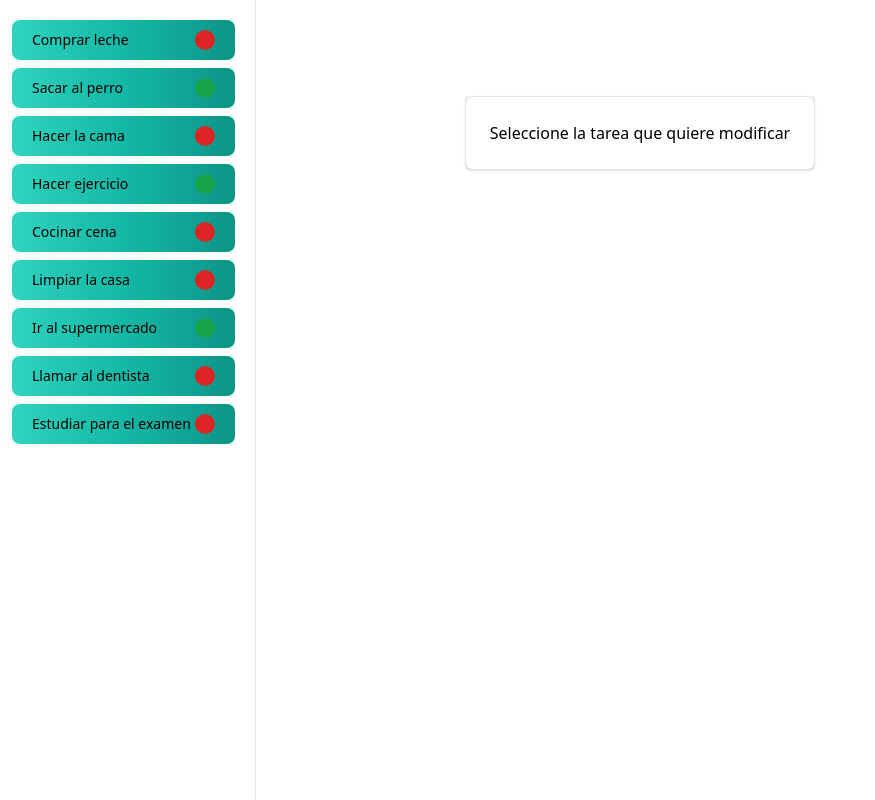
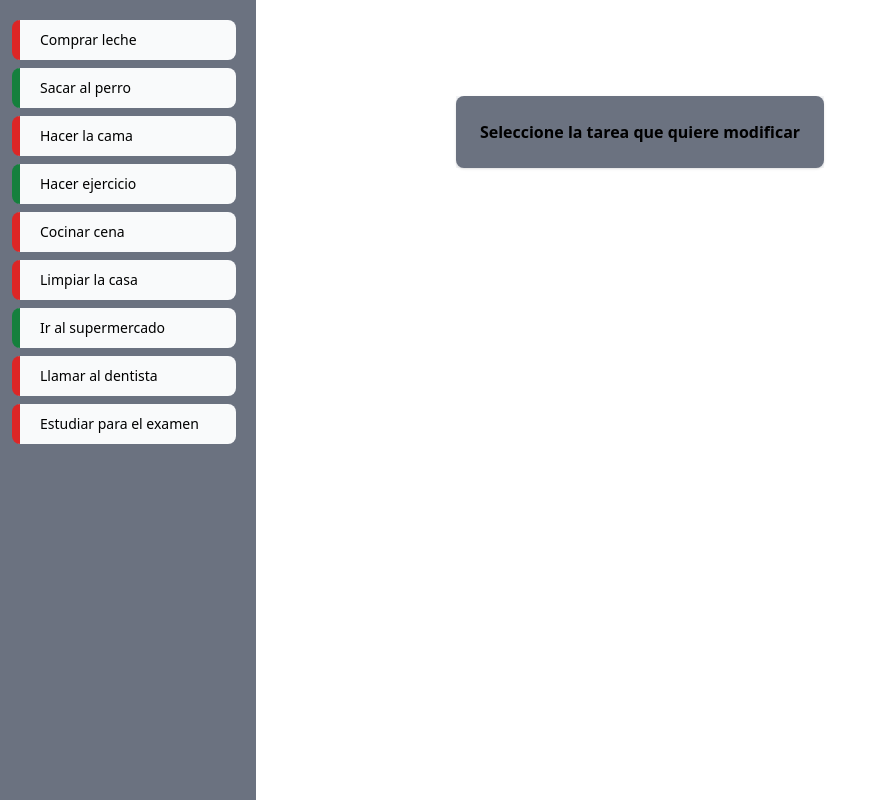
Before and after one commit to Francisco-Amador/JAFA-Asignacion2_grupo2, a Next.js app in the folder grupo2/: page / in a window 1280 px wide. Shown: the whole page, without its empty margins (0-875 px from the left). Built offline with nearby package versions, Linux system fonts and the light colour scheme.

Commit message:
[UPDATE GLOBAL CODE]
Se actualizo el codigo global del proyecto

```diff
--- a/grupo2/src/pages/context/TaskContext.tsx
+++ b/grupo2/src/pages/context/TaskContext.tsx
@@ -11,7 +11,7 @@ interface TaskContextType {
 	selectedTask: Task;
 	updateTask: (id: number, status: boolean) => void;
 	setTasks: React.Dispatch<React.SetStateAction<Task[]>>;
-	setSelectedTask: (id: number, status: boolean) => void;
+	setSelectedTask: (id: number) => void;
 }
 
 const defaultTasks: Task[] = [
@@ -47,9 +47,13 @@ const TaskContextProvider: React.FC<CustomContextProviderProps> = ({children}) =
 		setTasks(newTasks);
 	};
 
-	const setSelectedTask = (id: number, status: boolean) => {
-		const changedTask = tasks.filter((task) => task.id === id)[0];
-		setSelectedTasks(changedTask);
+	const setSelectedTask = (id: number) => {
+		if (id === 0) {
+			setSelectedTasks({id: 0, name: '', status: false});
+		} else {
+			const changedTask = tasks.filter((task) => task.id === id)[0];
+			setSelectedTasks(changedTask);
+		}
 	};
 
 	return (
--- a/grupo2/src/root/components/form/Form.tsx
+++ b/grupo2/src/root/components/form/Form.tsx
@@ -7,36 +7,52 @@ const Form: React.FC = () => {
 	useEffect(() => {
 		const taskToUpdate = tasks.find((t) => t.id === selectedTask.id);
 		if (taskToUpdate) {
-			setSelectedTask(selectedTask.id, selectedTask.status);
+			setSelectedTask(selectedTask.id);
 		}
-	}, [selectedTask.status, selectedTask.id, setSelectedTask, tasks]);
+	}, [selectedTask.id, setSelectedTask, tasks]);
 
 	const handleTaskClick = (e: React.FormEvent, id: number, status: boolean) => {
-		if(id===0)
 		e.preventDefault();
+		if (id != 0) {
 			updateTask(id, status);
-		setSelectedTask(id, true);
+		}
 	};
 
 	return (
-		<div className="max-w-sm p-6 bg-white border border-gray-200 rounded-lg shadow dark:bg-gray-800 dark:border-gray-700 flex justify-between items-center">
+		<div className="max-w-sm p-6 rounded-lg shadow dark:bg-zinc-900 bg-gray-500 flex items-center">
 			{selectedTask.id == 0 ? (
 				<div>
-					<p>Seleccione la tarea que quiere modificar</p>
+					<p className="dark:text-white text-black font-bold">Seleccione la tarea que quiere modificar</p>
 				</div>
 			) : (
-				<div className="grid grid-rows-4 grid-flow-col gap-4">
-					<p className="text-gray-800 dark:text-gray-200 p-2">Tarea: {selectedTask.name}</p>
-					<label className="relative inline-flex items-center cursor-pointer">
+				<div className=" grid grid-rows-3 grid-flow-col dark:bg-zinc-400 bg-gray-100  content-center rounded-lg ">
+					<p className=" font-bold rounded-lg text-center text-gray-950 dark:text-gray-800 p-2 m-2">
+						Tarea: {selectedTask.name}
+					</p>
+					<div className=" flex items-center justify-center  m-2 rounded-lg columns-2">
+						<label className="flex items-center cursor-pointer">
+							<div className="relative ">
 								<input
 									type="checkbox"
-							className="sr-only peer p-2"
+									value=""
+									className="sr-only peer"
 									checked={selectedTask.status}
 									onChange={(e) => handleTaskClick(e, selectedTask.id, e.target.checked)}
 								/>
-						<div className="w-11 h-6 bg-red-700 rounded-full peer dark:bg-red-700 peer-focus:ring-4 peer-focus:ring-green-300 dark:peer-focus:ring-green-800 peer-checked:after:translate-x-full peer-checked:after:border-white after:content-[''] after:absolute after:top-2.5 after:left-[2px] after:bg-white after:border-re after:border after:rounded-full after:h-5 after:w-5 after:transition-all dark:border-gray-600 peer-checked:bg-green-600"></div>
+								<div className="w-11 h-6 bg-red-600 rounded-full peer-checked:after:translate-x-full  after:content-[''] after:absolute after:top-0.5 after:left-[2px] after:bg-white after:rounded-full after:h-5 after:w-5 after:transition-all peer-checked:bg-green-600"></div>
+							</div>
+							<span className="ml-3 text-sm text-gray-900 font-bold">
+								{selectedTask.status ? 'Activa' : 'Inactiva'}
+							</span>
 						</label>
-					<button onClick={(e) => setSelectedTask(0,selectedTask.status)}>Limpiar Pantalla</button>
+					</div>
+
+					<button
+						className="text-white p-2 m-2 bg-gradient-to-r bg-blue-700 font-medium rounded-lg text-sm text-center hover:bg-blue-600"
+						onClick={(e) => setSelectedTask(0)}
+					>
+						Limpiar pantalla
+					</button>
 				</div>
 			)}
 		</div>
--- a/grupo2/src/root/components/sidebar/SideBar.tsx
+++ b/grupo2/src/root/components/sidebar/SideBar.tsx
@@ -1,39 +1,34 @@
-import { Task, useTaskContext } from "@/pages/context/TaskContext";
-import React from "react";
+import {Task, useTaskContext} from '@/pages/context/TaskContext';
+import React from 'react';
 
 const SideBar = () => {
-  const { tasks, updateTask, setSelectedTask } = useTaskContext();
+	const {tasks, updateTask, setSelectedTask, selectedTask} = useTaskContext();
 
-  const handleTaskClick = (id: number, checked: boolean) => {
-    setSelectedTask(id,checked);
+	const handleTaskClick = (id: number) => {
+		setSelectedTask(id);
 	};
 	return (
-    <div className="dark:text-white text-black">
-      <aside
-        id="sidebar"
-        className="fixed top-0 left-0 w-64 h-full bg-gray-100"
-        aria-label="Sidenav"
-      >
-        <div className="overflow-y-auto py-5 px-3 h-full bg-white border-r border-gray-200 dark:bg-gray-800 dark:border-gray-700">
+		<div className="dark:text-white">
+			<div id="sidebar" className="fixed top-0 left-0 w-64 h-full" aria-label="Sidenav">
+				<div className="overflow-y-auto py-5 px-3 h-full dark:bg-zinc-900 bg-gray-500 ">
 					<ul className="space-y-2 gap-2">
 						{tasks.map((task) => (
 							<li key={task.id}>
 								<div
-                  className="flex items-center bg-gradient-to-r from-teal-400 via-teal-500 to-teal-600 hover:bg-gradient-to-br focus:ring-4 focus:outline-none focus:ring-teal-300 dark:focus:ring-teal-800 font-medium rounded-lg text-sm px-5 py-2.5 mr-2 mb-2"
-                  onClick={(e) => handleTaskClick(task.id,false)}
+									className={`flex items-center font-medium rounded-lg text-sm px-5 py-2.5 mr-2 mb-2 ${
+										task.id === selectedTask.id
+											? 'dark:bg-zinc-400 dark:text-black font-bold bg-gray-700 text-white'
+											: ' dark:bg-zinc-700 dark:hover:bg-zinc-600 bg-gray-50 hover:bg-gray-300 '
+									} ${task.status ? 'border-l-8 border-green-700' : 'border-l-8 border-red-600'}`}
+									onClick={(e) => handleTaskClick(task.id)}
 								>
 									<span className="flex-1">{task.name}</span>
-                  <div
-                    className={`w-5 h-5 rounded-full ${
-                      task.status ? "bg-green-600" : "bg-red-600"
-                    }`}
-                  ></div>
 								</div>
 							</li>
 						))}
 					</ul>
 				</div>
-      </aside>
+			</div>
 		</div>
 	);
 };
```
Lines whose indentation alone changed are shown as unchanged.
